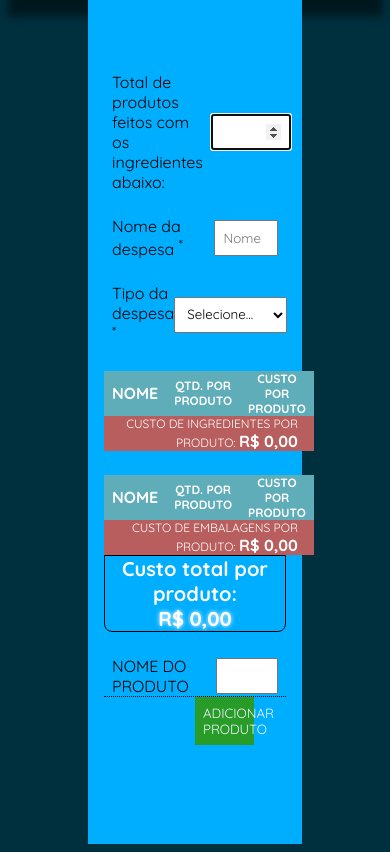
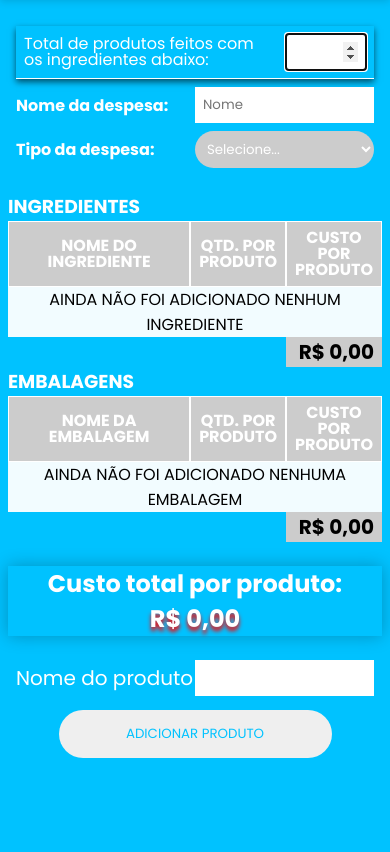
Before and after one commit to Roger2405/calcula-despesas, a plain HTML site: page calculadora.html in a window 390 px wide. Shown: the part 70-922 px from the top of the page. After the commit the page ends 846 px from the top, so only its background shows below. Drawn offline with Linux system fonts and the light colour scheme.

Commit message:
reformulando o layout mobile
novo layout mobile, feito com base no projeto do AdobeXD

```diff
--- a/calculadora.html
+++ b/calculadora.html
@@ -7,6 +7,7 @@
   <title>Calcular Despesas</title>
 
   <link href="https://fonts.googleapis.com/css2?family=Quicksand:wght@300;400;700&display=swap" rel="stylesheet">
+  <link href="https://fonts.googleapis.com/css2?family=Poppins:wght@300;400;700&display=swap" rel="stylesheet">
 
   <link rel="stylesheet" href="./css/reset.css">
   <link rel="stylesheet" href="./css/style.css">
@@ -26,20 +27,20 @@
       <div class="container-principal">
         <div class="formularios">
           <div>
-                        <div class="formulario__campo">
+            <div class="formulario__campo" id="formulario__quantidadeProdutos">
               <span class="mensagem-erro mensagem-erro-oculta">Este campo não pode ficar vazio</span>
               <label for="quantidade-produtos">Total de produtos feitos com os ingredientes abaixo:</label>
-                            <input type="number" id="quantidade-produtos" required autofocus>
+              <input class="formulario__campo--input" type="number" id="quantidade-produtos" required autofocus>
             </div>
             <!--**************FORMULÁRIO**************-->
             <form class="formulario">
               <div class="formulario__campo">
-                                <label for="nome-despesa">Nome da despesa <sup>*</sup></label>
-                                <input type="text" id="nome-despesa" placeholder="Nome" required>
+                <label for="nome-despesa">Nome da despesa: </label>
+                <input class="formulario__campo--input" type="text" id="nome-despesa" placeholder="Nome" required>
               </div>
               <div class="formulario__campo">
-                                <label for="tipo-despesa">Tipo da despesa <sup>*</sup></label>
-                                <select name="tipo" id="tipo-despesa">
+                <label for="tipo-despesa">Tipo da despesa: </label>
+                <select class="formulario__campo--input" name="tipo" id="tipo-despesa">
                   <option>Selecione...</option>
                   <option value="ingrediente">Ingrediente</option>
                   <option value="embalagem">Embalagem</option>
@@ -48,13 +49,15 @@
               <!--FORMULÁRIO TIPO-->
               <div class="formulario__tipo formulario-inativo">
                 <div class="formulario__campo">
-                                    <label for="quantidade">Quantidade utilizada <sub>(opcional)</sub></label>
-                                    <input type="text" pattern="[\d]+" id="quantidade-usada" data-tipo="quantidade-usada" placeholder="Quantidade utilizada">
+                  <label for="quantidade">Quantidade utilizada: </label>
+                  <input class="formulario__campo--input" type="text" pattern="[\d]+" id="quantidade-usada" data-tipo="quantidade-usada" placeholder="Quantidade utilizada">
                 </div>
-                                <div class="formulario__campo">
+                <div class="formulario__campo preco-quantidade__div">
                   <label for="preco" id="label-preco">Preço/Quantidade</label>
-                                    <input type="text" id="preco" data-tipo="preco" placeholder="Preço" required>
-                                    <input type="number" id="quantidade-preco" data-tipo="quantidade-preco" placeholder="1">
+                  <div class="">
+                    <input class="formulario__campo--input" type="text" id="preco" data-tipo="preco" placeholder="Preço" required>
+                    <input class="formulario__campo--input" type="number" id="quantidade-preco" data-tipo="quantidade-preco" placeholder="1">
+                  </div>
 
                 </div>
                 <button class="botao botao__despesa">Adicionar Despesa</button>
@@ -70,55 +73,61 @@
               <h3 class="tabela__titulo">Ingredientes</h3>
               <thead>
                 <tr class="tabela__cabecalho">
-                                    <th class="tabela__cabecalho--nome">Nome</th>
+                  <th class="tabela__cabecalho--nome">Nome do Ingrediente</th>
                   <th class="tabela__cabecalho--precoUnitario">Preço unitário</th>
                   <th class="tabela__cabecalho--quantidadePorProduto">Qtd. por Produto</th>
                   <th class="tabela__cabecalho--custoPorProduto">Custo por Produto</th>
                 </tr>
               </thead>
               <tbody>
-
+                <tr class="tabela__linha">
+                  <td colspan="4">Ainda não foi adicionado nenhum ingrediente</td>
+                </tr>
               </tbody>
-                            <tfoot class="custos">
-                                <td class="label-custos" colspan="4">Custo de ingredientes por produto: <div class="custo" id="custo-ingredientes">R$ 0,00</div></td>
+              <tfoot>
+                <td></td>
+                <td></td>
+                <td></td>
+                <td class="custo" id="custo-ingredientes"> R$ 0,00</td>
               </tfoot>
             </table>
             <table class="tabela tabela__embalagens">
               <h3 class="tabela__titulo">Embalagens</h3>
               <thead class="tabela__cabecalho">
                 <tr>
-                                    <th class="tabela__cabecalho--nome">Nome</th>
+                  <th class="tabela__cabecalho--nome">Nome da Embalagem</th>
                   <th class="tabela__cabecalho--precoUnitario">Preço unitário</th>
                   <th class="tabela__cabecalho--quantidadePorProduto">Qtd. por Produto</th>
                   <th class="tabela__cabecalho--custoPorProduto">Custo por Produto</th>
                 </tr>
               </thead>
               <tbody >
-
+                <tr class="tabela__linha">
+                  <td colspan="4">Ainda não foi adicionado nenhuma embalagem</td>
+                </tr>
               </tbody>
-                            <tfoot class="custos">
-                                <td class="label-custos" colspan="4">Custo de embalagens por produto: <div class="custo" id="custo-embalagens">R$ 0,00</div></td>
+              <tfoot>
+                <tr>
+                  <td></td>
+                  <td></td>
+                  <td></td>
+                  <td class="custo" id="custo-embalagens"> R$ 0,00</td>
+                </tr>
               </tfoot>
 
             </table>
 
           </div>
           <div class="soma-custos">
-                        <p id="label-custo-total">Custo total por produto: </p>
+            <p>Custo total por produto: </p>
             <p id="custo-total">R$ 0,00</p>
           </div>
         </div>
       </div>
-            <!--
-                <div class="custo-total">
-                    <p>Custo total de embalagens: </p>
-                    <b class="custo-total--valor custo-embalagens">R$ 00,00</b>
-                </div>-->
-
 
       <div class="formulario__campo">
         <label for="nome-produto">Nome do produto</label>
-                    <input type="text" id="nome-produto">
+        <input class="formulario__campo--input" type="text" id="nome-produto">
       </div>
     </div>
     <button class="botao botao__produto">Adicionar produto</button>
--- a/css/botao.css
+++ b/css/botao.css
@@ -1,23 +1,27 @@
 .botao {
     border: none;
-    color: aliceblue;
-    padding: .5rem;
-    margin: 1rem;
+    color: var(--cor-principal);
     text-transform: uppercase;
 }
 .botao__despesa {
-    background-color: var(--azul-principal);
-    width: calc(100% - 2rem);
+    background-color: white;
+    border-radius: 0 0 1rem 1rem;
+    font-size: 2rem;
+    font-weight: 700;
+    height: 3rem;
+    margin-top: 1.25rem;
+    width: 100%;
 }
 
-
 .botao__produto {
-    background-color: rgb(40, 155, 40);
-    margin: 0;
-    margin-left: 50%;
-    margin-right: 2rem;
-    width: calc(50% - 2rem);
+    align-self: center;
+    bottom: 0;
+    border-radius: 1.5rem;
     height: 3rem;
+    position: fixed;
+    margin-left: calc((100% - 70%)/2);
+    margin-bottom: 1rem;
+    width: 70%;
 }
 .botao:active {
     background-color: var(--vermelho-escuro);
@@ -26,10 +30,7 @@
     box-shadow: 0 .2rem .2rem rgba(0, 0, 0, 0.5) ;
     transition: .5s;
 }
-.botao__despesa:hover {
-    animation-name: animaBotao;
-    animation-duration: 1s;
-}
+
 .botao__produto:hover {
     animation-name: animaBotao;
     animation-duration: 1s;
--- a/css/custos.css
+++ b/css/custos.css
@@ -1,42 +1,30 @@
-.custos {
-    background-color: var(--vermelho-escuro);
-    border-radius: .5rem;
-    color: white;
-    padding: .5rem;
-}
+
 .custo {
-    display: inline-block;
-    font-size: 1rem;
+    display: flex;
+    justify-content: end;
+    font-size: 1.25rem;
     font-weight: 700;
+    padding: 0 .5rem;
 }
 
 .label-custos {
     text-align: end;
     padding-right: 1rem;
 }
-#label-custo-total {
-    text-shadow: 0 0 .5rem rgba(0, 0, 0, 0);
+
+.soma-custos {
+    background-color: var(--cor-principal);
+    box-shadow: 0 0 1rem rgba(0, 0, 0, 0.25);
+    color: white;
+    font-size: 1.5rem;
     font-weight: 700;
+    margin: 1.5rem 0;
+    text-align: center;
+    width: 100%;
 }
-
 #custo-total {
     padding: 0 1rem;
-    font-weight: 700;
-    color: rgb(255, 255, 255);
-    text-shadow: 0 0 .25rem white;
-}
-
-.soma-custos {
-    /*background-image: linear-gradient(90deg,rgba(255, 255, 255, 0) 0%, var(--vermelho-escuro)40%, var(--vermelho-escuro)60%, rgba(255, 255, 255, 0));*/
-    background-color: var(--azul-principal);
-    border: 1px solid black;
-    border-radius: 0 0 .5rem 0;
-    color: white;
-    font-size: 1.25rem;
-    justify-content: center;
-    margin-left: auto;
-    text-align: center;
-    width: 300px;
+    text-shadow: 0 .25rem .25rem rgb(255, 0, 0);
 }
 @media screen and (max-width: 480px) {
     .label-custos {
@@ -44,6 +32,5 @@
     }
     .soma-custos {
         width: 100%;
-        border-radius: 0 0 .5rem .5rem;
     }
 }
--- a/css/formulario/formulario.css
+++ b/css/formulario/formulario.css
@@ -1,19 +1,49 @@
-
+.formularios {
+    padding-top: 2rem;
+    background-color: var(--cor-principal);
+}
 .formulario {
     box-sizing: border-box;
     display: flex;
     flex-direction: column;
+    font-weight: 700;
     opacity: 1;
     margin: 0 auto;
+    margin-bottom: 1rem;
     transition: .5s;
-    max-width: 300px;
+    width: 100%;
 }
-.formulario-destaque-erro {
-    background-color: rgba(255, 0, 0, 0.25);
-    border-radius: 5px;
+
+.formulario__campo{
+    align-items: center;
+    color: white;
+    display: flex;
+    justify-content: space-between;
+    margin: 0 auto;
+    margin-bottom: .5rem;
+    max-width: 600px;
+    width: calc(100% - 2rem);
 }
+/*QUANTIDADE DE PRODUTOS*/
+#formulario__quantidadeProdutos {
+    box-shadow: 0 .2rem .4rem rgba(0, 0, 0, 0.6);
+    border-bottom: .1rem solid white;
+    line-height: 1rem;
+    font-size: 1rem;
+    padding: .5rem;
+    width: calc(100% - 2rem);
+}
+#formulario__quantidadeProdutos label {
+    margin-right: 1rem;
+}
+#quantidade-produtos {
+    width: 20%;
+    min-width: 5rem;
+}
+/*------------------------*/
+
 .formulario__tipo {
-    height: 180px;
+    height: 150px;
     transition: .25s;
     transform: scaleY(1);
 }
@@ -23,43 +53,41 @@
     height: 0;
     opacity: 0;
 }
-.container > .formulario__campo {
-    text-transform: uppercase;
-    border-bottom: 1px dotted black;
+
+.formulario__campo--input {
+    width: 50%;
+    border: none;
+    padding: .5rem;
 }
-.formulario__campo{
-    align-items: center;
-    display: flex;
-    justify-content: space-between;
-    padding: 0 .5rem;
-    max-width: 600px;
-    margin: 0 auto;
-    margin-top: 1.5rem;
-    width: 100%;
+select.formulario__campo--input {
+    border-radius: 2rem;
+    background-color: var(--cor-secundaria);
+    color: white;
 }
 
-.formulario__campo input{
+#label-preco {
     width: 50%;
 }
-
-.formulario__campo:last-child {
-    align-items: center;
-    width: 100%;
+.preco-quantidade__div {
+    display: flex;
+}
+.preco-quantidade__div label {
+    flex: 50% 1 1;
+}
+.preco-quantidade__div div {
+    flex: 50% 1 1;
     display: flex;
     justify-content: space-between;
 }
-#label-preco {
-    margin-right: .5rem;
-}
-#quantidade-produtos {
-    width: 20%;
-    min-width: 5rem;
-    margin: .5rem;
+.preco-quantidade__div div input {
+    width: calc(50% - .25rem);
 }
 
 
+
 .mensagem-erro {
-    background-color: rgba(255, 0, 0, 0.25);
+    background-color: white;
+    border-radius: .25rem;
     color: red;
     display: inline-block;
     padding: .1rem;
@@ -69,9 +97,17 @@
 .mensagem-erro-oculta {
     display: none;
 }
-
-
-
-
+.container-principal ~ .formulario__campo {
+    margin-bottom: 5rem;
+}
+.container-principal ~ .formulario__campo label{
+    font-size: 1.25rem;
+}
 @media screen and (max-width:758px) {
 }
+
+@media screen and (min-width: 1440px) {
+    .formulario {
+        max-width: 300px;
+    }
+}
--- a/css/style.css
+++ b/css/style.css
@@ -1,29 +1,22 @@
-:root {
-    --azul-escuro: rgb(94, 173, 184);
-    --fundo-body: rgb(0, 47, 61);
-    --azul-principal: rgb(0, 174, 255);
-    --vermelho-escuro: rgb(184, 94, 94);
+@import url(./variaveis.css);
+
+body {
+    background-color: var(--cor-principal);
+
+}
+body * {
+    /*font-family: 'Quicksand', sans-serif;*/
+    font-family: 'Poppins', sans-serif;
+}
+
+main {
+    background-color: /*var(--azul-principal)*/ black;
+    padding-top: 4rem;
 }
 
 
-body {
-    background-color: var(--fundo-body);
-
-}
-body * {
-    font-family: 'Quicksand', sans-serif;
-
-}
-main {
-    background-color: var(--azul-principal);
-    min-height: 100vh;
-    padding: 3rem 1rem;
-    margin: 0 5rem;
-}
-
-
-input,select {
-    padding: .5rem;
+.container {
+    background-color: var(--cor-principal);
 }
 
 /*
@@ -36,10 +29,7 @@ input,select {
 */
 
 
-@media  screen and (max-width:1024px) {
-    body {
-        padding: .5rem;
-    }
+@media  screen and (max-width:768px) {
 
 }
 @media  screen and (min-width:1400px) {
--- a/css/tabela/tabela.css
+++ b/css/tabela/tabela.css
@@ -1,41 +1,55 @@
+.tabelas {
+    background-color: var(--cor-principal);
+    padding: 0 .5rem;
+}
+
 .tabela__titulo {
-    color: rgb(0, 174, 255);
+    color: white;
     margin-right: auto;
     text-transform: uppercase;
 
 }
 .tabela {
+    border-spacing: 0;
     text-align: center;
+    text-transform: uppercase;
     width: 100%;
-    text-transform: uppercase;
-    border-spacing: 0;
 }
 .tabela__cabecalho {
-    width: 100%;
-    background-color: var(--azul-escuro);
-    color: white;
+    background-color: var(--cor-secundaria);
 }
 
 
-tr:nth-child(2n) {
-    background-color: rgb(223, 223, 223);
-}
+
 th {
-    padding: 0 .5rem;
+    border: 1px solid rgb(255, 255, 255);
+    color: white;
+    font-size: 1rem;
+    padding: .5rem .5rem;
+    line-height: 1rem;
 }
 tbody tr {
-    height: 3rem;
+    background-color: rgba(255, 255, 255, 0.95);
+    height: 2rem;
+}
+tr:nth-child(2n) {
+    background-color: var(--cor-linha);
+}
+
+tfoot {
+    background-color: unset;
+}
+tfoot td:last-child{
+    background-color: var(--cor-secundaria);
 }
 
 @media screen and (max-width: 480px) {
     .tabela__cabecalho {
-        font-size: .5rem;
     }
 }
 
 @media screen and (max-width: 1024px) {
     .tabela__cabecalho {
-        font-size: .75rem;
     }
     .tabela__cabecalho--nome {
         font-size: 1rem;
--- /dev/null
+++ b/css/variaveis.css
@@ -0,0 +1,12 @@
+:root {
+    /*
+    --azul-escuro: rgb(94, 173, 184);
+    --fundo-body: rgb(0, 47, 61);
+    --azul-principal: rgb(0, 174, 255);
+    --vermelho-escuro: rgb(184, 94, 94);*/
+
+    --cor-principal: rgb(0, 194, 255);
+    --cor-secundaria: #CCCCCC;
+    --cor-linha: rgb(255, 255, 255, 0.8);
+
+}
--- a/js/formulario/formDespesas.js
+++ b/js/formulario/formDespesas.js
@@ -29,6 +29,8 @@ function resetarFormulario(){
     formularioTipoDiv.classList.add('formulario-inativo');
     inputQuantidadeUtilizada.placeholder = `padrão: ${quantidadeDeProdutos}`;
 }
+
+
 
 inputQuantidadeDeProdutos.addEventListener('blur', evento => {
     var elementoErro = evento.target.parentElement.querySelector('.mensagem-erro');
--- a/js/formulario/processaDadosDespesas.js
+++ b/js/formulario/processaDadosDespesas.js
@@ -3,6 +3,9 @@ var listaDeDespesas = [];
 var precoUnitario;
 var quantidadePorProduto;
 var custoPorProduto;
+
+const tabelas = document.querySelectorAll('tbody');
+
 export function processarDados(nomeDespesa, tipoDespesa, quantidadeUtilizada, quantidade, preco, quantidadeDeProdutos) {
     precoUnitario = preco/quantidade;
     custoPorProduto = ((precoUnitario) * quantidadeUtilizada) / quantidadeDeProdutos;
@@ -25,7 +28,6 @@ function criaObjetoDespesa(nomeDespesa, tipoDespesa, precoUnitario, quantidadePo
 }
 
 function atualizaTabela(listaDeDespesas) {
-    const tabelas = document.querySelectorAll('tbody');
     var linhasTabela = document.querySelectorAll('.tabela__linha');
     linhasTabela.forEach(linha => {
         linha.remove();
```
Also changed, not shown: css/cabecalho/cabecalho.css (+5 -4 lines), style-guide.txt (added). Lines whose indentation alone changed are shown as unchanged.
